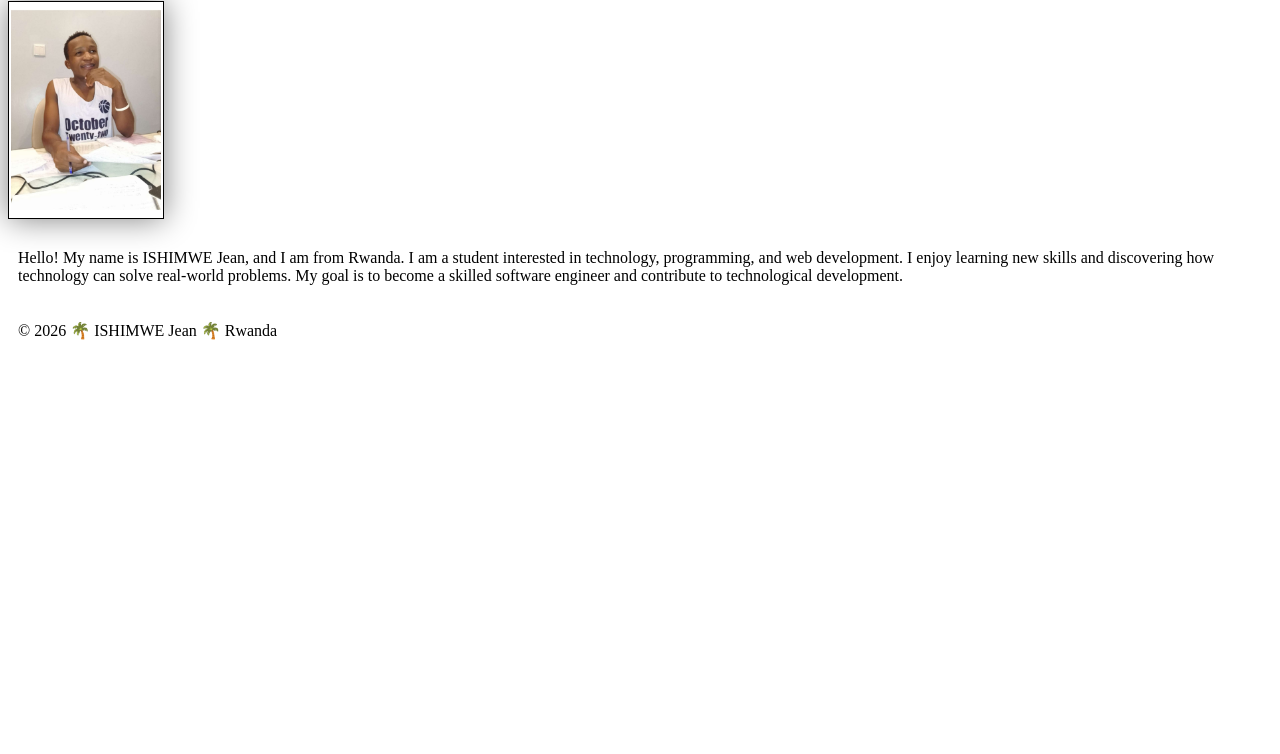
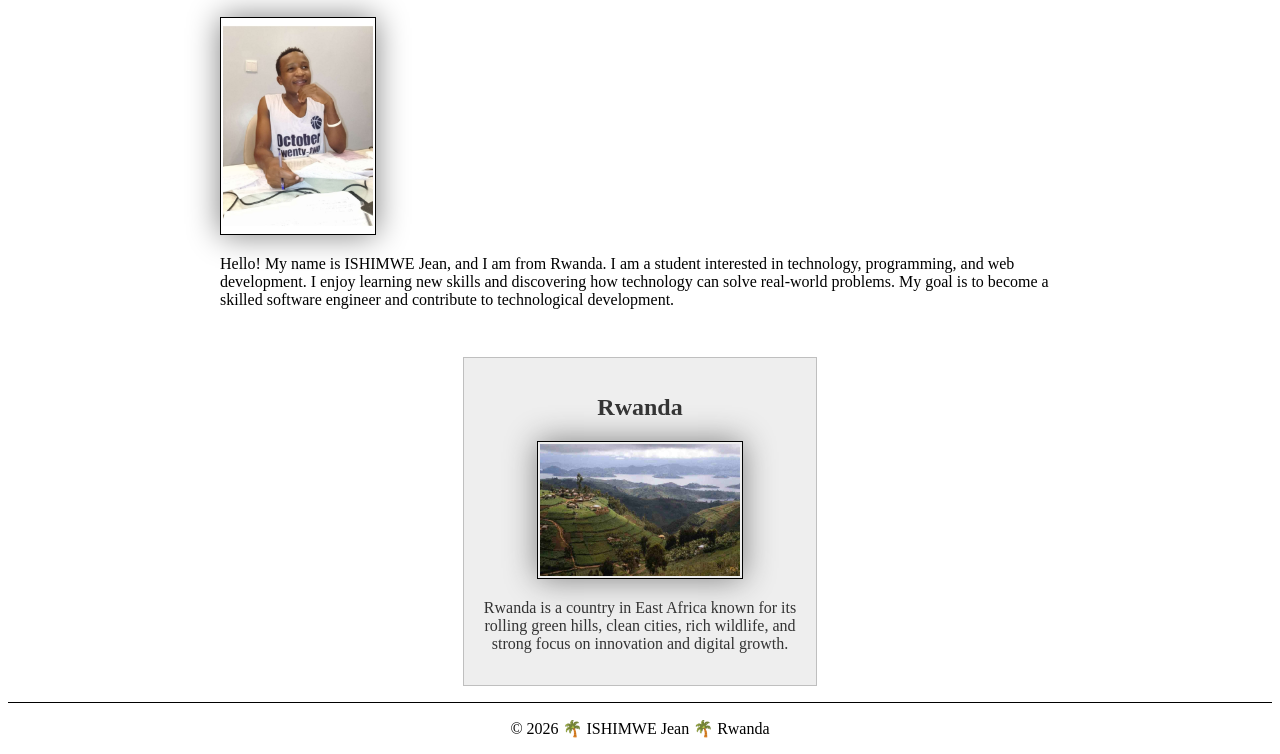
Before and after one commit to johnishimwe0-eng/wdd130, a plain HTML site: page index.html in a window 1280 px wide. Shown: the part 223-977 px from the top of the page. Before the commit the page ends 800 px from the top, so only its background shows below. Drawn offline with Linux system fonts and the light colour scheme.

Commit message:
week 2 Assigment activity correction

```diff
--- a/index.html
+++ b/index.html
@@ -5,6 +5,9 @@
     <meta charset="utf-8">
     <meta name="viewport" content="width=device-width, initial-scale=1.0">
     <title>ISHIMWE Jean | WDD 130</title>
+    <!-- ADDED: Meta description and meta author between <title> and <link> -->
+    <meta name="description" content="ISHIMWE Jean's WDD 130 Web Fundamentals home page showcasing web development coursework, projects, and learning progress.">
+    <meta name="author" content="ISHIMWE Jean">
     <link rel="stylesheet" href="styles/styles.css">
 </head>
 
@@ -32,6 +35,19 @@
         </p>
     </main>
 
+    <!-- ADDED: <aside> element placed after </main> and before <footer> -->
+    <aside>
+        <!-- ADDED: Heading (<h2>) for your country -->
+        <h2>Rwanda</h2>
+        <!-- ADDED: Image (<img>) representing Rwanda (keep file size <= 125kB) -->
+        <img src="images/rwanda.jpg" alt="Scenery in Rwanda">
+        <!-- ADDED: Paragraph (<p>) describing Rwanda -->
+        <p>
+            Rwanda is a country in East Africa known for its rolling green hills,
+            clean cities, rich wildlife, and strong focus on innovation and digital growth.
+        </p>
+    </aside>
+
     <footer>
         <p>© 2026 🌴 ISHIMWE Jean 🌴 Rwanda</p>
     </footer>
--- a/styles/styles.css
+++ b/styles/styles.css
@@ -21,6 +21,44 @@ img {
     box-shadow: 0 0 30px gray;
 }
 
+/* Step 4.2: Limit main width */
+main {
+    max-width: 840px;
+    margin: 0 auto;
+    padding: 1rem;
+}
+
+/* Step 4.5: Specific style for profile image inside main */
+main img {
+    width: 150px;
+    height: auto;
+}
+
+/* Step 4.6: Paragraph padding set to 0 */
 p {
-    padding: 10px;
+    padding: 0;
 }
+
+/* Step 4.3: Aside styling (width, margin, border, padding, background-color, color) */
+aside {
+    width: 20rem;
+    margin: 1rem auto;
+    border: 1px solid rgb(0 0 0 / 20%);
+    padding: 1rem;
+    background-color: #eeeeee;
+    color: #333333;
+    text-align: center;
+}
+
+/* Step 4.4: Image inside aside (width: 200px, height: auto) */
+aside img {
+    width: 200px;
+    height: auto;
+}
+
+/* Step 4.7: Footer top margin, top border, and centered text */
+footer {
+    margin-top: 15px;
+    border-top: 1px solid #000000;
+    text-align: center;
+}
```
Also changed, not shown: images/rwanda.jpg (added).
